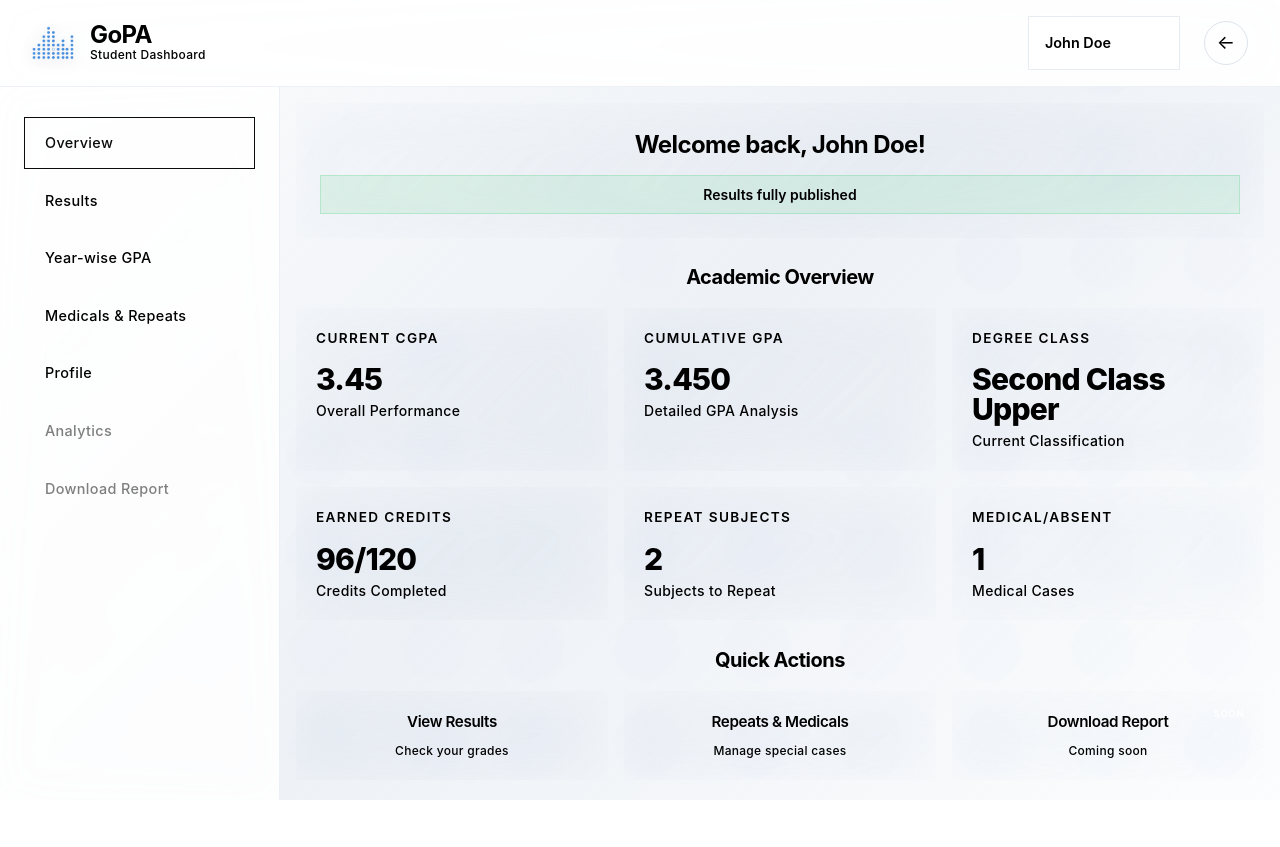
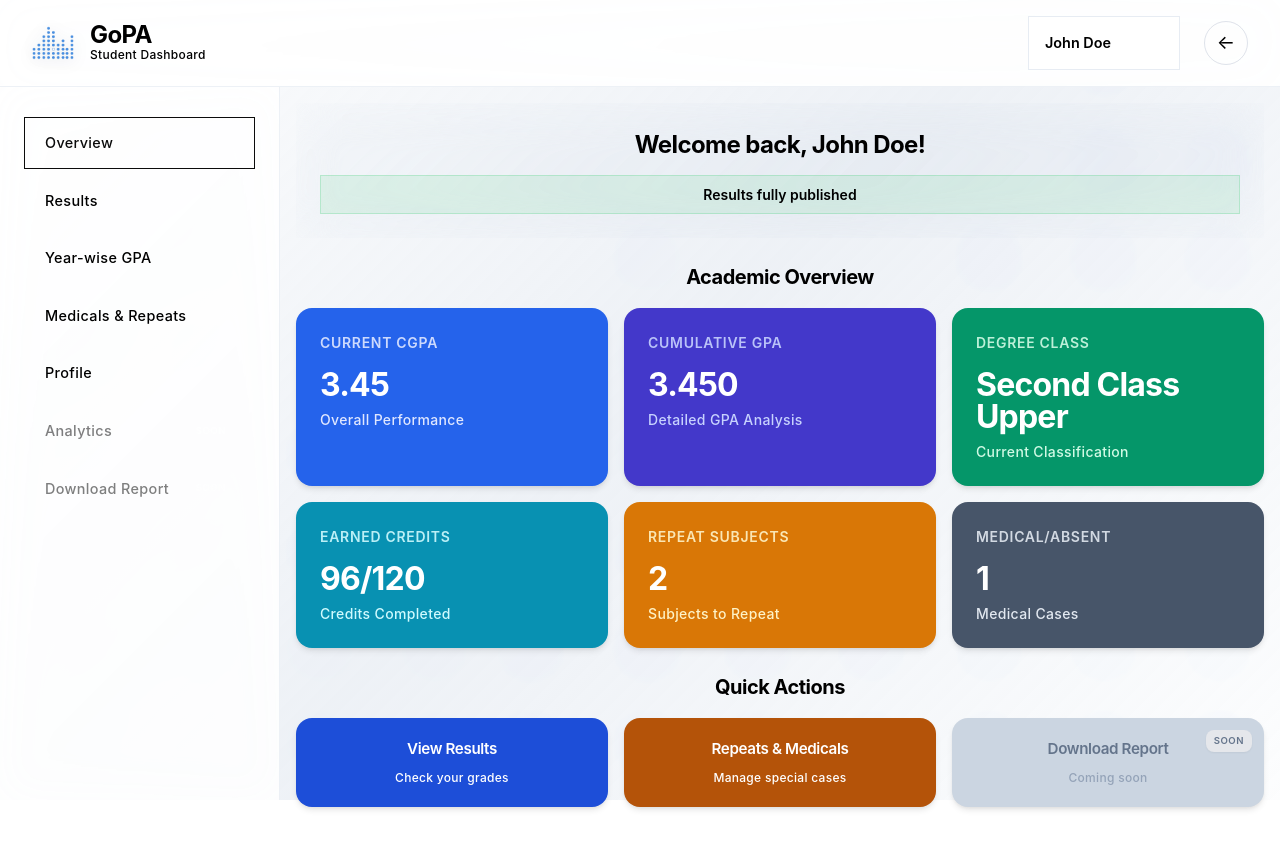
Before and after one commit to Isuranga-2002/GoPA, an Angular app in the folder frontend/: page /dashboard/repeats in a window 1280 px wide. Before the commit the page ends 820 px from the top, so only its background shows below. Built offline with nearby package versions, Linux system fonts and the light colour scheme.

Commit message:
feat: Update angular.json to include analytics configuration; enhance dashboard card styles and button interactions

```diff
--- a/frontend/angular.json
+++ b/frontend/angular.json
@@ -2,7 +2,8 @@
   "$schema": "./node_modules/@angular/cli/lib/config/schema.json",
   "version": 1,
   "cli": {
-    "packageManager": "npm"
+    "packageManager": "npm",
+    "analytics": "028a9a71-3d48-4efb-a3f8-10453552648c"
   },
   "newProjectRoot": "projects",
   "projects": {
--- a/frontend/src/app/dashboard/dashboard.css
+++ b/frontend/src/app/dashboard/dashboard.css
@@ -398,43 +398,54 @@
 }
 
 .summary-card {
-  background: var(--card);
-  backdrop-filter: blur(20px);
-  border-radius: var(--radius);
-  padding: 1.25rem;
-  box-shadow: var(--shadow);
+  border-radius: 1rem;
+  padding: 1.5rem;
+  box-shadow: 0 4px 6px -1px rgba(0, 0, 0, 0.1), 0 2px 4px -1px rgba(0, 0, 0, 0.06);
   transition: all 0.3s ease;
-  border: 1px solid var(--card-border);
+  border: none;
   position: relative;
   overflow: hidden;
 }
 
 .summary-card:hover {
   transform: translateY(-4px);
-  box-shadow: 0 32px 64px -12px rgba(0, 0, 0, 0.12);
+  box-shadow: 0 10px 15px -3px rgba(0, 0, 0, 0.15), 0 4px 6px -2px rgba(0, 0, 0, 0.05);
+}
+
+/* Individual Card Colors */
+.summary-card:nth-child(1) {
+  background: #2563EB;
+}
+
+.summary-card:nth-child(2) {
+  background: #4338CA;
+}
+
+.summary-card:nth-child(3) {
+  background: #059669;
+}
+
+.summary-card:nth-child(4) {
+  background: #0891B2;
+}
+
+.summary-card:nth-child(5) {
+  background: #D97706;
+}
+
+.summary-card:nth-child(6) {
+  background: #475569;
 }
 
 .summary-card::before {
-  content: '';
-  position: absolute;
-  top: 0;
-  left: 0;
-  right: 0;
-  height: 3px;
-  background: linear-gradient(90deg, var(--primary), var(--accent));
+  display: none;
 }
 
-.card-primary::before {
-  background: linear-gradient(90deg, var(--primary), var(--primary-light));
-}
-.card-success::before {
-  background: linear-gradient(90deg, var(--success), #16a34a);
-}
-.card-warning::before {
-  background: linear-gradient(90deg, var(--warning), #f59e0b);
-}
+.card-primary::before,
+.card-success::before,
+.card-warning::before,
 .card-info::before {
-  background: linear-gradient(90deg, var(--accent), var(--accent-light));
+  display: none;
 }
 
 .card-header {
@@ -445,41 +456,54 @@
 }
 
 .card-title {
-  font-size: 0.85rem;
-  color: var(--text-muted);
+  font-size: 0.875rem;
+  color: #FFFFFF;
   margin: 0;
   font-weight: 600;
   text-transform: uppercase;
-  letter-spacing: 0.1em;
+  letter-spacing: 0.05em;
+  opacity: 0.9;
 }
 
+.summary-card:nth-child(1) .card-title { color: #E0E7FF; }
+.summary-card:nth-child(2) .card-title { color: #C7D2FE; }
+.summary-card:nth-child(3) .card-title { color: #D1FAE5; }
+.summary-card:nth-child(4) .card-title { color: #CFFAFE; }
+.summary-card:nth-child(5) .card-title { color: #FEF3C7; }
+.summary-card:nth-child(6) .card-title { color: #E2E8F0; }
+
 .card-icon {
-  width: 10px;
-  height: 10px;
-  border-radius: 50%;
-  box-shadow: var(--shadow-sm);
+  display: none;
 }
 
-.icon-primary { background: linear-gradient(135deg, var(--primary), var(--primary-light)); }
-.icon-success { background: linear-gradient(135deg, var(--success), #16a34a); }
-.icon-warning { background: linear-gradient(135deg, var(--warning), #f59e0b); }
-.icon-info { background: linear-gradient(135deg, var(--accent), var(--accent-light)); }
+.icon-primary,
+.icon-success,
+.icon-warning,
+.icon-info {
+  display: none;
+}
 
 .card-value {
-  font-size: 1.875rem;
-  font-weight: 800;
-  color: var(--text-main);
-  margin-bottom: 0.375rem;
+  font-size: 2rem;
+  font-weight: 700;
+  color: #FFFFFF;
+  margin-bottom: 0.5rem;
   line-height: 1;
   letter-spacing: -0.025em;
 }
 
 .card-description {
-  color: var(--text-soft);
   font-size: 0.875rem;
   font-weight: 500;
   letter-spacing: 0.025em;
 }
+
+.summary-card:nth-child(1) .card-description { color: #E0E7FF; }
+.summary-card:nth-child(2) .card-description { color: #C7D2FE; }
+.summary-card:nth-child(3) .card-description { color: #D1FAE5; }
+.summary-card:nth-child(4) .card-description { color: #CFFAFE; }
+.summary-card:nth-child(5) .card-description { color: #FEF3C7; }
+.summary-card:nth-child(6) .card-description { color: #E2E8F0; }
 
 /* Quick Actions */
 .quick-actions-section {
@@ -493,10 +517,8 @@
 }
 
 .action-btn {
-  background: var(--card);
-  backdrop-filter: blur(20px);
-  border: 1px solid var(--card-border);
-  border-radius: var(--radius);
+  border: none;
+  border-radius: 1rem;
   padding: 1.25rem;
   cursor: pointer;
   transition: all 0.25s ease;
@@ -504,21 +526,64 @@
   align-items: center;
   justify-content: center;
   position: relative;
-  box-shadow: var(--shadow-sm);
+  box-shadow: 0 4px 6px -1px rgba(0, 0, 0, 0.1), 0 2px 4px -1px rgba(0, 0, 0, 0.06);
   text-align: center;
   min-height: 80px;
 }
 
-.action-btn:hover:not(.disabled) {
-  transform: translateY(-3px);
-  box-shadow: var(--shadow);
-  background: rgba(14, 165, 233, 0.05);
-  border-color: rgba(14, 165, 233, 0.2);
+/* View Results Button */
+.action-btn:nth-child(1) {
+  background: #1D4ED8;
 }
 
-.action-btn.disabled {
-  opacity: 0.5;
+.action-btn:nth-child(1):hover {
+  background: #2563EB;
+  transform: translateY(-3px);
+  box-shadow: 0 10px 15px -3px rgba(29, 78, 216, 0.3), 0 4px 6px -2px rgba(0, 0, 0, 0.05);
+}
+
+.action-btn:nth-child(1) .action-text,
+.action-btn:nth-child(1) .action-desc {
+  color: #FFFFFF;
+}
+
+/* Repeats & Medicals Button */
+.action-btn:nth-child(2) {
+  background: #B45309;
+}
+
+.action-btn:nth-child(2):hover {
+  background: #D97706;
+  transform: translateY(-3px);
+  box-shadow: 0 10px 15px -3px rgba(180, 83, 9, 0.3), 0 4px 6px -2px rgba(0, 0, 0, 0.05);
+}
+
+.action-btn:nth-child(2) .action-text,
+.action-btn:nth-child(2) .action-desc {
+  color: #FFFFFF;
+}
+
+/* Download Report Button (Disabled) */
+.action-btn.disabled,
+.action-btn:nth-child(3) {
+  background: #CBD5E1;
   cursor: not-allowed;
+}
+
+.action-btn.disabled:hover,
+.action-btn:nth-child(3):hover {
+  transform: none;
+  box-shadow: 0 4px 6px -1px rgba(0, 0, 0, 0.1), 0 2px 4px -1px rgba(0, 0, 0, 0.06);
+}
+
+.action-btn.disabled .action-text,
+.action-btn:nth-child(3) .action-text {
+  color: #64748B;
+}
+
+.action-btn.disabled .action-desc,
+.action-btn:nth-child(3) .action-desc {
+  color: #94a3b8;
 }
 
 .action-content {
@@ -530,7 +595,6 @@
 
 .action-text {
   font-weight: 600;
-  color: var(--text-main);
   font-size: 0.95rem;
   margin: 0;
   letter-spacing: -0.025em;
@@ -538,7 +602,6 @@
 
 .action-desc {
   font-size: 0.75rem;
-  color: var(--text-muted);
   font-weight: 500;
   margin: 0;
   letter-spacing: 0.025em;
@@ -548,15 +611,15 @@
   position: absolute;
   top: 12px;
   right: 12px;
-  background: linear-gradient(135deg, var(--warning), #f59e0b);
-  color: white;
+  background: #E5E7EB;
+  color: #64748B;
   font-size: 0.6rem;
   padding: 4px 8px;
-  border-radius: var(--radius-xs);
+  border-radius: 0.5rem;
   font-weight: 600;
   text-transform: uppercase;
   letter-spacing: 0.05em;
-  box-shadow: var(--shadow-sm);
+  box-shadow: 0 1px 2px 0 rgba(0, 0, 0, 0.05);
 }
 
 /* Progress Section */
```
